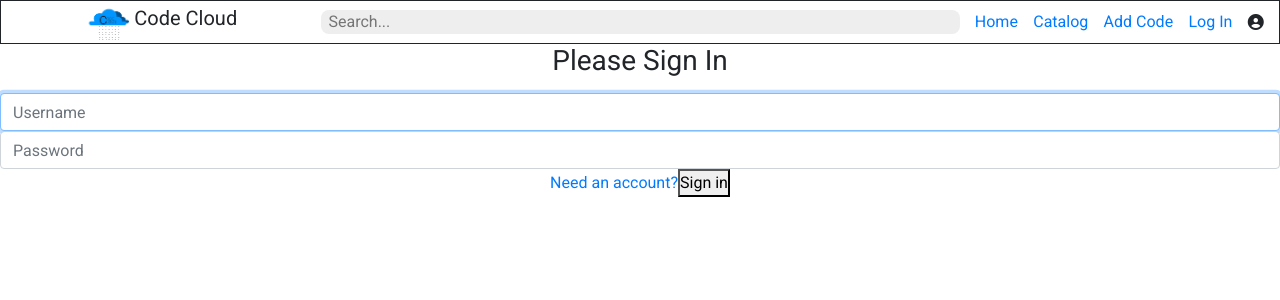
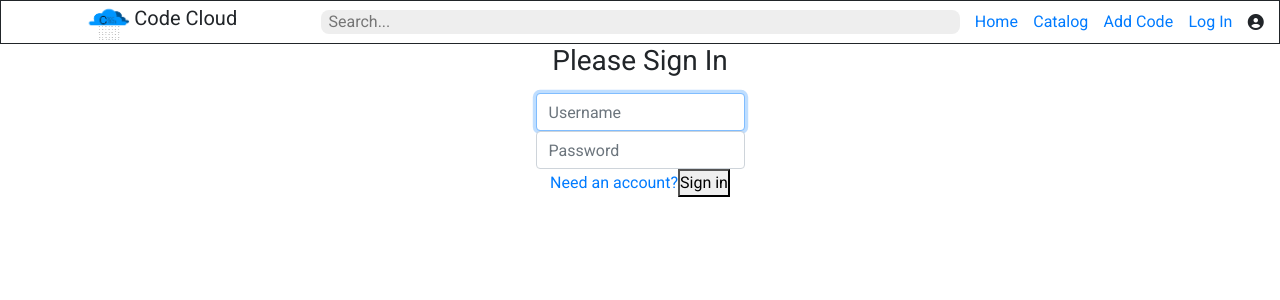
Before and after one commit to Aidan-Wallace/CodeCatalog-capstone, a Vue app in the folder vue/: page /login in a window 1280 px wide. Shown: the top 300 px of the page. Built offline with nearby package versions, Linux system fonts and the light colour scheme; what vue-clipboard2 would draw is missing.

Commit message:
style change on login

```diff
--- a/vue/src/views/Login.vue
+++ b/vue/src/views/Login.vue
@@ -74,3 +74,10 @@ export default {
   }
 };
 </script>
+
+<style>
+  .text-center {
+    display: flex;
+    justify-content: center;
+  }
+</style>
```
